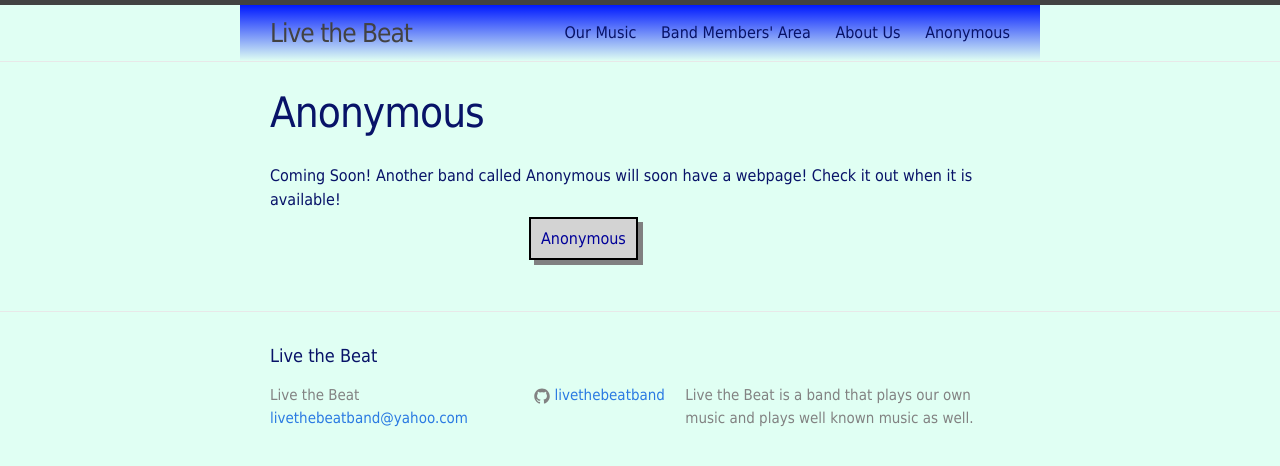
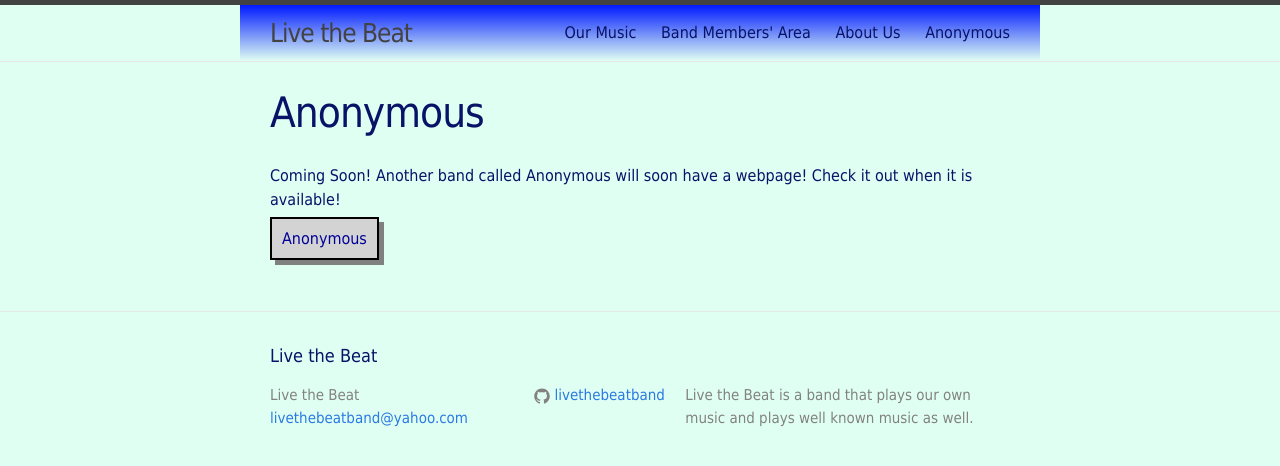
Before and after one commit to livethebeatband/livethebeatband.github.io, a Jekyll site: the page built from anonymous/index.md, in a window 1280 px wide. Shown: the top 466 px of the page. Built offline with Jekyll 4.4.1, drawn with Linux system fonts in a browser that asks for light colours.

Commit message:
Update main.scss

```diff
--- a/css/main.scss
+++ b/css/main.scss
@@ -60,6 +60,9 @@
             padding: 10px;
             border: 2px solid black;
             box-shadow: 5px 5px gray;
-            margin-left: 35%;
-            margin-right: 35%;
-        }
+}
+
+.button:hover {
+            color: blue;
+            background-color: #33ccff;
+}
```
